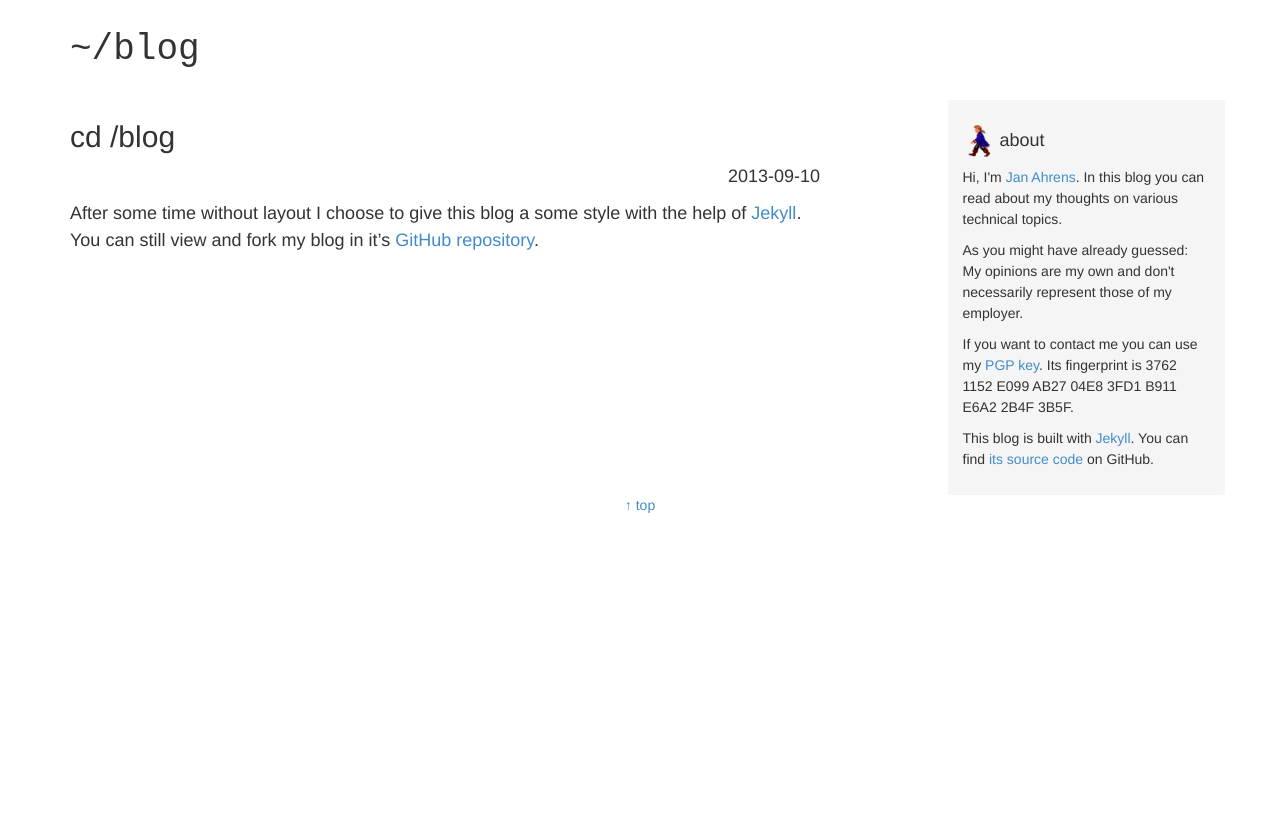
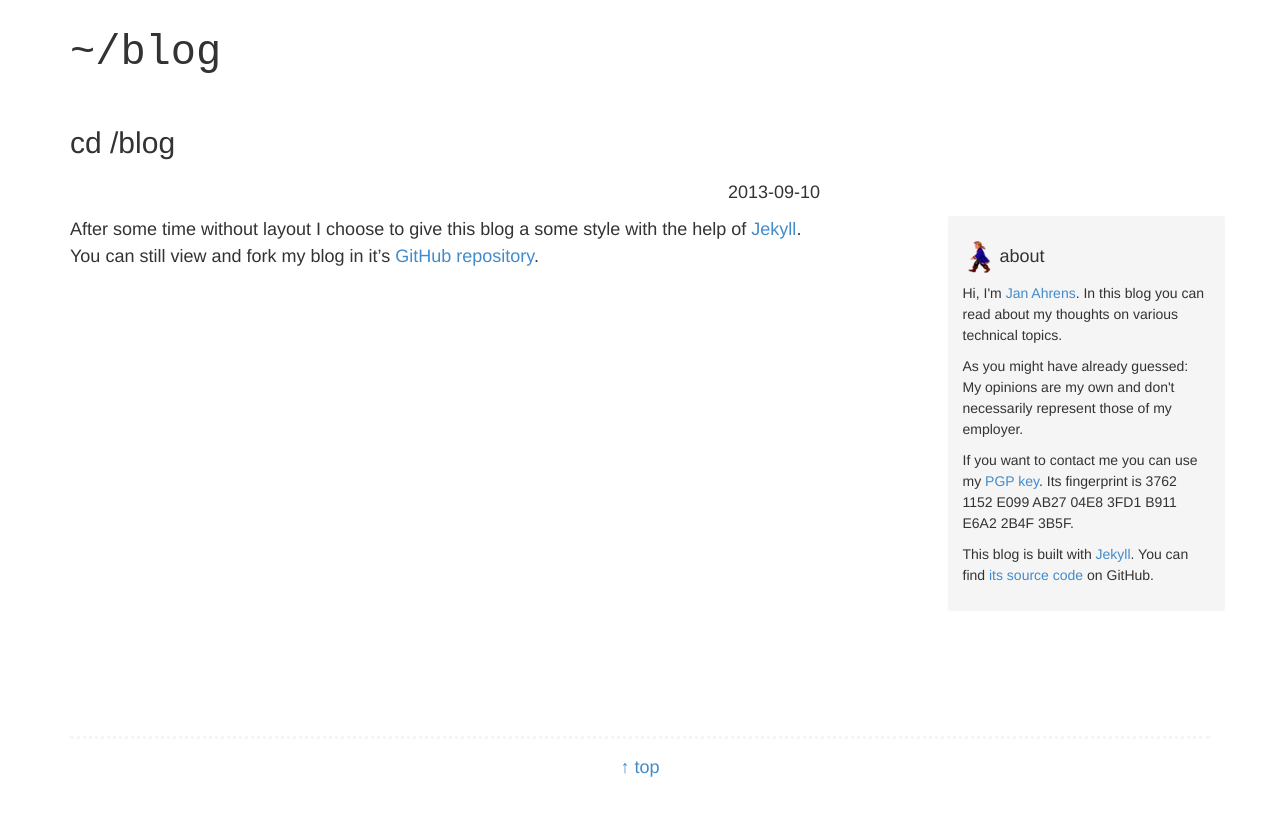
Before and after one commit to JanAhrens/JanAhrens.github.io, a Jekyll site: the page built from _posts/2013-09-10-cd-blog.markdown, in a window 1280 px wide. Shown: the top 816 px of the page. Built offline with Jekyll 4.4.1, drawn with Linux system fonts in a browser that asks for light colours; Markdown is read by kramdown in place of the engine named in the settings.

Commit message:
some style improvements

```diff
--- a/_config.yml
+++ b/_config.yml
@@ -1,7 +1,7 @@
 safe: true
 lsi: false
 pygments: true
-name: ~ /blog
+name: ~/blog
 paginate: 5
 exclude: ['Gemfile', 'Gemfile.lock']
 markdown: redcarpet
--- a/_layouts/post.html
+++ b/_layouts/post.html
@@ -3,7 +3,7 @@ layout: default
 ---
 
 <section class="post">
-  <h2>{{ page.title }}</h2>
+  <h2 class="post-head">{{ page.title }}</h2>
   <p class="text-right">
     <time datetime="{{ page.date }}">{{ page.date | date: "%Y-%m-%d" }}</time>
   </p>
--- a/index.html
+++ b/index.html
@@ -4,11 +4,11 @@ layout: default
 
 {% capture current_year %}{{ site.time | date: "%Y" }}{% endcapture %}
 
-<ul>
+<ul class="posts">
   {% for post in paginator.posts %}
   <li>
     {% capture year %}{{ post.date | date: "%Y" }}{% endcapture %}
-    {{ post.date | date: "%Y-%m-%d" }}:  <a href="{{ post.url}}">{{ post.title }}{% if year != current_year %} ({{ year }}) {% endif %}</a>
+    <h2 class="post-head"><a href="{{ post.url}}">{{ post.title }}{% if year != current_year %} ({{ year }}) {% endif %}</a></h2>
     <p> {{ post.excerpt }} <a href="{{ post.url }}">read more</a></p>
   </li>
 {% endfor %}
--- a/style.css
+++ b/style.css
@@ -26,6 +26,8 @@ body {
 }
 
 .about {
+  margin-top: 110px;
+  margin-bottom: 110px;
   border-radius: 3px;
   background-color: #F5F5F5;
   padding: 15px;
@@ -39,4 +41,37 @@ body {
   margin-top: 30px;
   margin-bottom: 30px;
   font-family: monospace;
+  font-size: 3em;
 }
+
+ul.posts {
+  padding-left: 0;
+}
+
+.posts li {
+  list-style-type: none;
+}
+
+.post-head {
+  margin-bottom: 20px;
+}
+
+.post-head a {
+  color: black;
+}
+
+.post-head a:hover {
+  text-decoration: none;
+}
+
+footer {
+  border-top: 3px dotted #f5f5f5;
+  font-size: 18px;
+  margin-bottom: 15px;
+  margin-top: 15px;
+  padding-top: 15px;
+}
+
+footer a:hover {
+  text-decoration: none;
+}
```
